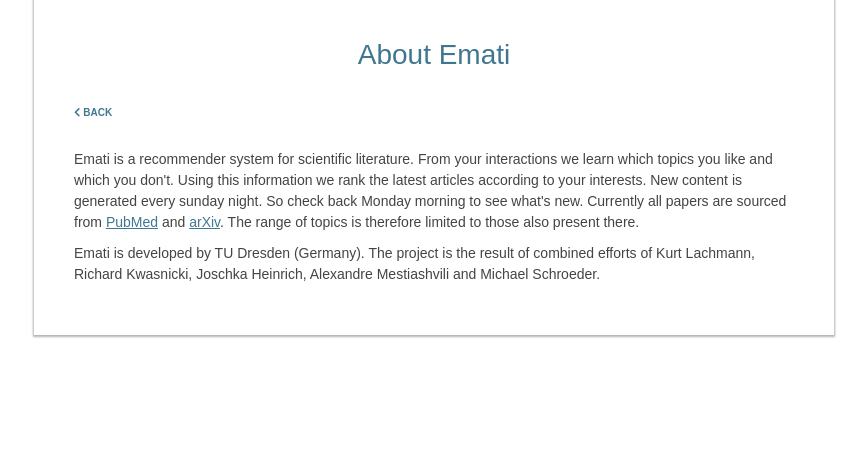
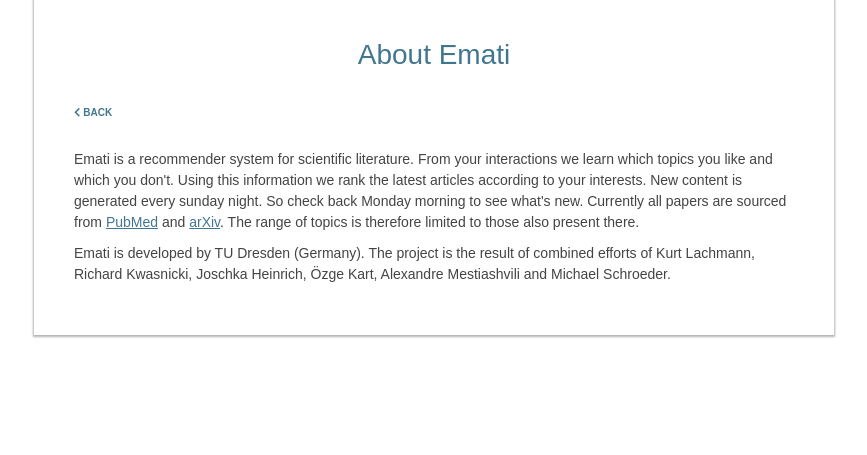
Before and after one commit to bioinfcollab/emati, a Django app: page /about/ in a window 1280 px wide. Shown: the part 113-568 px from the top of the page, without its empty margins (206-1073 px from the left). Run offline with Django 3.2, Linux system fonts and the light colour scheme; parts of the project's set-up code (start-up, migrations or seed data) failed here and were passed over; some libraries are stand-ins or nearby versions; some web fonts are replaced.

Commit message:
Added "Özge Kart" to list of contributors

```diff
--- a/templates/website/about.html
+++ b/templates/website/about.html
@@ -25,7 +25,7 @@
     </p>
 
     <p>Emati is developed by TU Dresden (Germany). The project is the result of
-    combined efforts of Kurt Lachmann, Richard Kwasnicki, Joschka Heinrich,
+    combined efforts of Kurt Lachmann, Richard Kwasnicki, Joschka Heinrich, Özge Kart,
     Alexandre Mestiashvili and Michael Schroeder.</p>
 </div>
 {% endblock content %}
```
